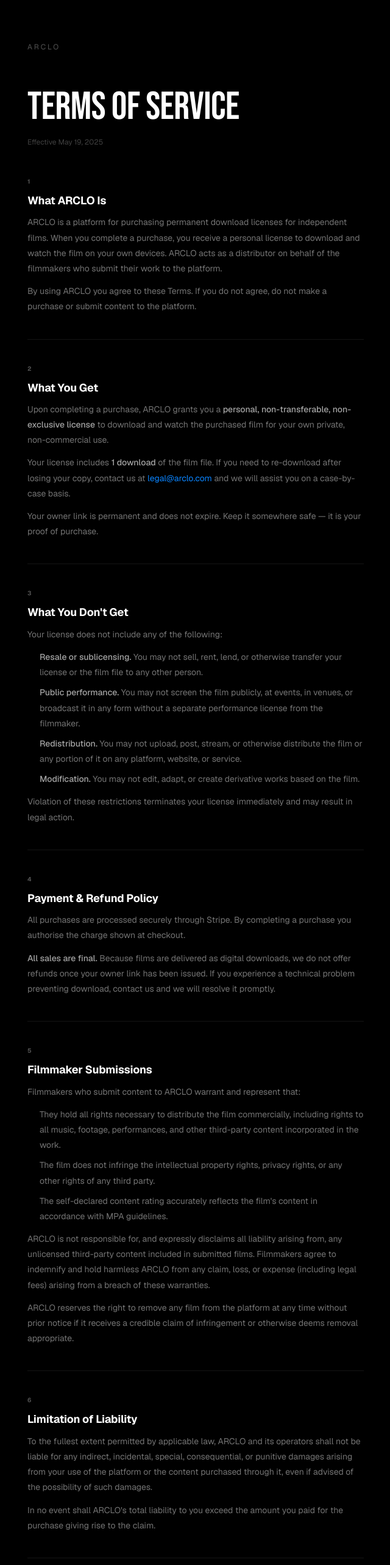
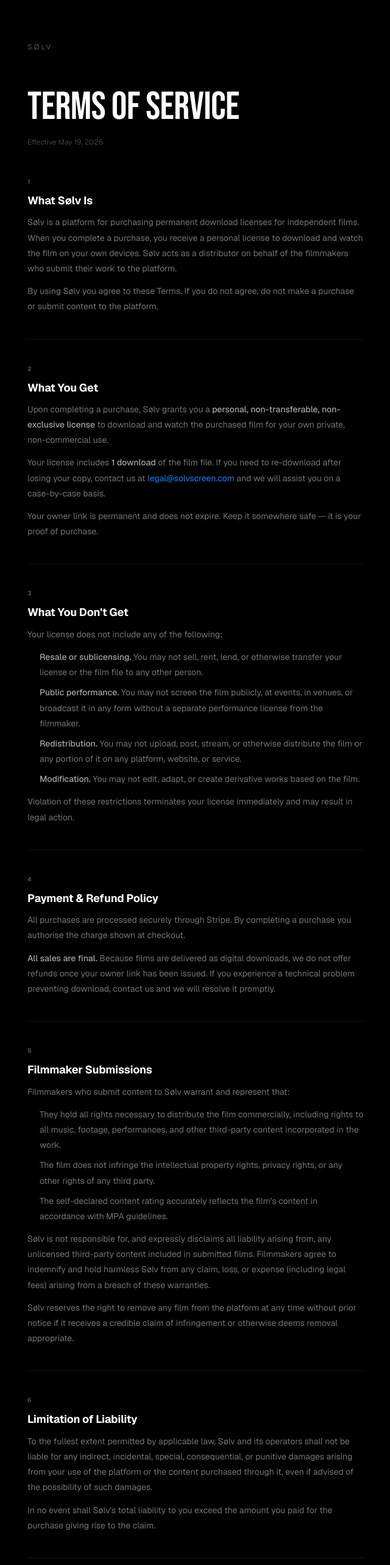
Before and after one commit to ethrussell-sys/ARCLO, a Next.js app: page /terms in a window 1280 px wide. Shown: the top 2566 px of the page at 61% size, without its empty margins (319-959 px from the left). Built offline with nearby package versions, Linux system fonts and the light colour scheme; no server answers.

Commit message:
Rebrand Terms of Service page from ARCLO to Sølv
- Replace ARCLO with Sølv in all body/prose text and section headings
- Match the homepage footer's uppercase SØLV wordmark treatment for the
  top-of-page logo link
- Update contact email from legal@arclo.com to legal@solvscreen.com

```diff
--- a/app/terms/page.tsx
+++ b/app/terms/page.tsx
@@ -2,11 +2,11 @@
 import Link from 'next/link'
 
 export const metadata: Metadata = {
-  title: 'Terms of Service — ARCLO',
+  title: 'Terms of Service — Sølv',
 }
 
 const EFFECTIVE_DATE = 'May 19, 2025'
-const CONTACT_EMAIL = 'legal@arclo.com'
+const CONTACT_EMAIL = 'legal@solvscreen.com'
 
 const section: React.CSSProperties = {
   display: 'flex',
@@ -68,7 +68,7 @@
               fontFamily: 'var(--font-geist-sans)',
             }}
           >
-            ARCLO
+            S&Oslash;LV
           </Link>
         </div>
 
@@ -97,15 +97,15 @@
           {/* 1. About ARCLO */}
           <div style={section}>
             <p style={sectionLabel}>1</p>
-            <h2 style={sectionHeading}>What ARCLO Is</h2>
+            <h2 style={sectionHeading}>What Sølv Is</h2>
             <p style={body}>
-              ARCLO is a platform for purchasing permanent download licenses for independent films.
+              Sølv is a platform for purchasing permanent download licenses for independent films.
               When you complete a purchase, you receive a personal license to download and watch
-              the film on your own devices. ARCLO acts as a distributor on behalf of the filmmakers
+              the film on your own devices. Sølv acts as a distributor on behalf of the filmmakers
               who submit their work to the platform.
             </p>
             <p style={body}>
-              By using ARCLO you agree to these Terms. If you do not agree, do not make a purchase
+              By using Sølv you agree to these Terms. If you do not agree, do not make a purchase
               or submit content to the platform.
             </p>
           </div>
@@ -117,7 +117,7 @@
             <p style={sectionLabel}>2</p>
             <h2 style={sectionHeading}>What You Get</h2>
             <p style={body}>
-              Upon completing a purchase, ARCLO grants you a{' '}
+              Upon completing a purchase, Sølv grants you a{' '}
               <span style={strong}>personal, non-transferable, non-exclusive license</span>{' '}
               to download and watch the purchased film for your own private, non-commercial use.
             </p>
@@ -197,7 +197,7 @@
             <p style={sectionLabel}>5</p>
             <h2 style={sectionHeading}>Filmmaker Submissions</h2>
             <p style={body}>
-              Filmmakers who submit content to ARCLO warrant and represent that:
+              Filmmakers who submit content to Sølv warrant and represent that:
             </p>
             <ul style={{ ...body, paddingLeft: '20px', display: 'flex', flexDirection: 'column', gap: '8px' }}>
               <li>
@@ -215,13 +215,13 @@
               </li>
             </ul>
             <p style={body}>
-              ARCLO is not responsible for, and expressly disclaims all liability arising from,
+              Sølv is not responsible for, and expressly disclaims all liability arising from,
               any unlicensed third-party content included in submitted films. Filmmakers agree
-              to indemnify and hold harmless ARCLO from any claim, loss, or expense (including
+              to indemnify and hold harmless Sølv from any claim, loss, or expense (including
               legal fees) arising from a breach of these warranties.
             </p>
             <p style={body}>
-              ARCLO reserves the right to remove any film from the platform at any time without
+              Sølv reserves the right to remove any film from the platform at any time without
               prior notice if it receives a credible claim of infringement or otherwise deems
               removal appropriate.
             </p>
@@ -234,13 +234,13 @@
             <p style={sectionLabel}>6</p>
             <h2 style={sectionHeading}>Limitation of Liability</h2>
             <p style={body}>
-              To the fullest extent permitted by applicable law, ARCLO and its operators shall
+              To the fullest extent permitted by applicable law, Sølv and its operators shall
               not be liable for any indirect, incidental, special, consequential, or punitive
               damages arising from your use of the platform or the content purchased through it,
               even if advised of the possibility of such damages.
             </p>
             <p style={body}>
-              In no event shall ARCLO&apos;s total liability to you exceed the amount you paid
+              In no event shall Sølv&apos;s total liability to you exceed the amount you paid
               for the purchase giving rise to the claim.
             </p>
           </div>
@@ -252,7 +252,7 @@
             <p style={sectionLabel}>7</p>
             <h2 style={sectionHeading}>Governing Law</h2>
             <p style={body}>
-              Any dispute arising out of or relating to these Terms or your use of ARCLO shall
+              Any dispute arising out of or relating to these Terms or your use of Sølv shall
               be subject to the applicable laws of the jurisdiction in which the dispute arises.
               Nothing in these Terms limits any rights you may have under mandatory consumer
               protection legislation in your country of residence.
```
